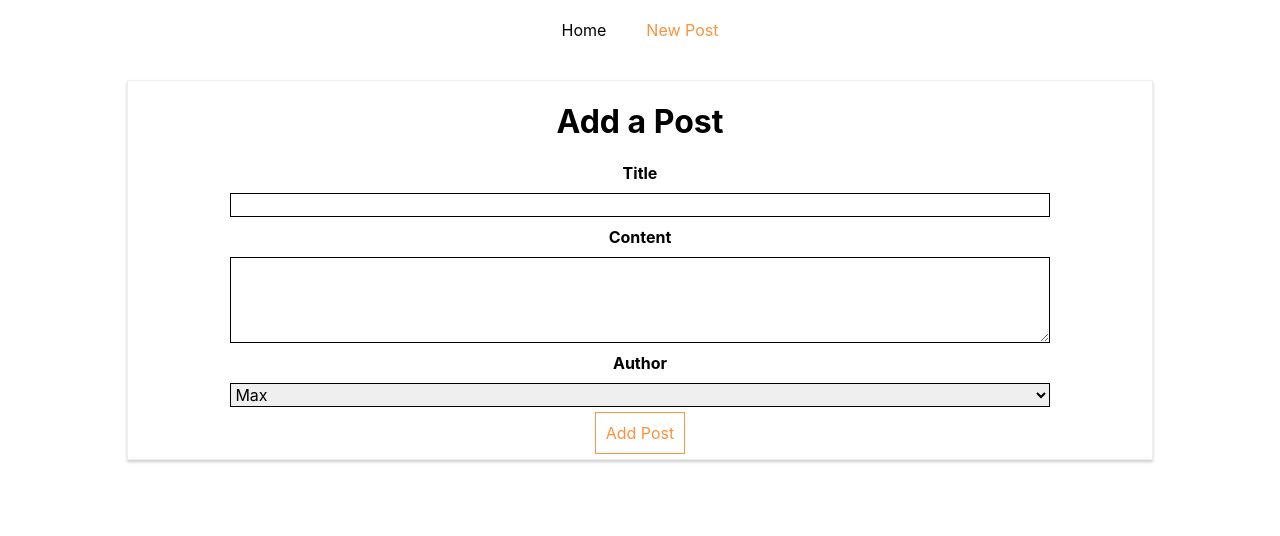
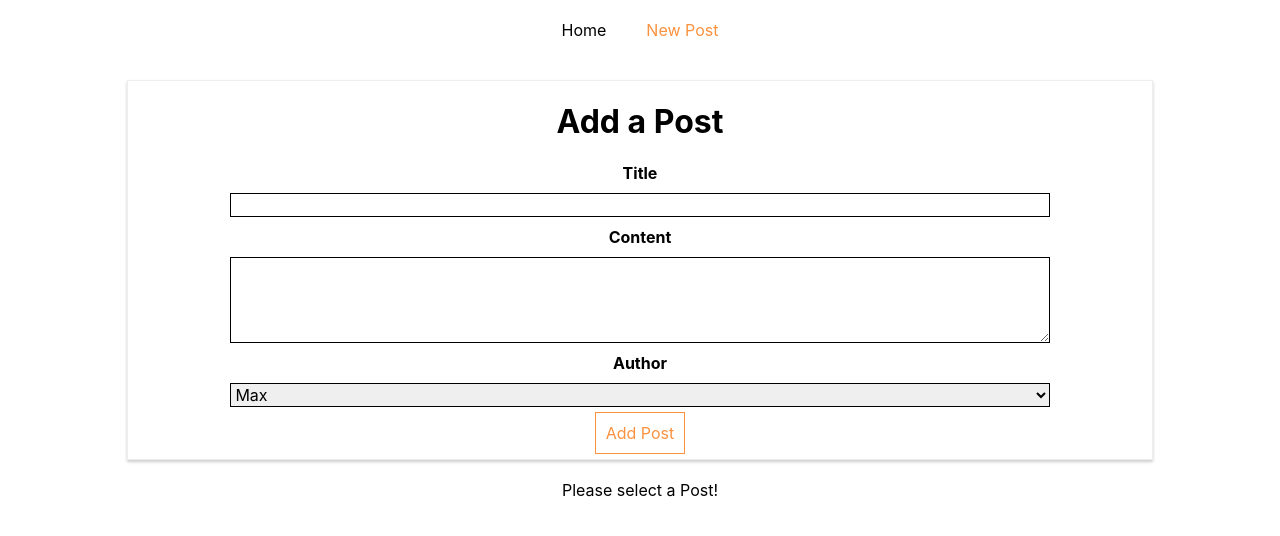
Before and after one commit to CengAmat/React-Zone-2, a React (Create React App) app in the folder react-http/: page /new-post in a window 1280 px wide. Shown: the top 536 px of the page. Built offline with nearby package versions, Linux system fonts and the light colour scheme.

Commit message:
Passing Route Parameters

```diff
--- a/react-http/src/containers/Blog/Blog.js
+++ b/react-http/src/containers/Blog/Blog.js
@@ -1,9 +1,11 @@
 import React, { Component } from "react";
 import { Route, NavLink } from "react-router-dom";
 // import axios from "axios";
+
+import "./Blog.css";
 import Posts from "../../containers/Blog/Posts/Posts";
 import NewPost from "../Blog/NewPost/NewPost";
-import "./Blog.css";
+import FullPost from './FullPost/FullPost';
 
 class Blog extends Component {
   render() {
@@ -41,6 +43,7 @@ class Blog extends Component {
         <Route path ="/new-post" render={() => <h1>Home 2</h1>}/> */}
         <Route path="/" exact component={Posts} />
         <Route path="/new-post" component={NewPost} />
+        <Route path="/:id" component={FullPost} />
       </div>
     );
   }
--- a/react-http/src/containers/Blog/Posts/Posts.js
+++ b/react-http/src/containers/Blog/Posts/Posts.js
@@ -1,11 +1,12 @@
 import React, { Component } from "react";
+import { Link } from "react-router-dom";
 import axios from "../../../axios";
 import Post from "../../../components/Post/Post";
-import './Posts.css';
+import "./Posts.css";
 
 class Posts extends Component {
   state = {
-    posts: []
+    posts: [],
   };
 
   componentDidMount() {
@@ -38,12 +39,13 @@ class Posts extends Component {
     if (!this.state.error) {
       posts = this.state.posts.map((post) => {
         return (
+          <Link to={"/" + post.id} key={post.id}>
             <Post
-            key={post.id}
               title={post.title}
               author={post.author}
               clicked={() => this.postSelectedHandler(post.id)}
             />
+          </Link>
         );
       });
     }
```
Lines whose indentation alone changed are shown as unchanged.
